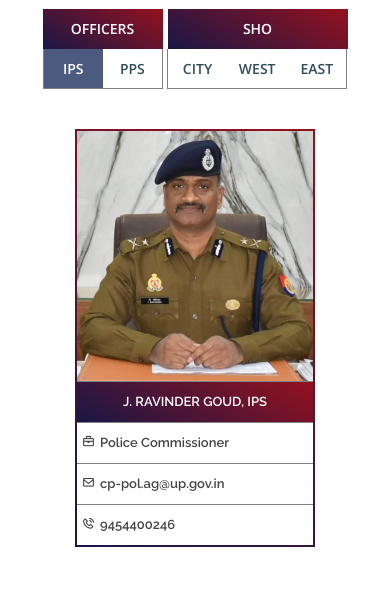
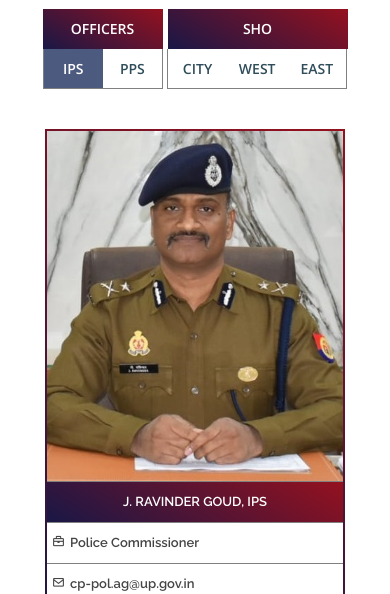
Before and after one commit to atulb29007/AgraPolice, a plain HTML site: page team.html in a window 390 px wide. Shown: the part 209-803 px from the top of the page. Drawn offline with nearby package versions, Linux system fonts and the light colour scheme.

Commit message:
latest update

```diff
--- a/assets/css/style.css
+++ b/assets/css/style.css
@@ -1037,10 +1037,18 @@ section {
 }
 
 .teams .teams-wrap .teams-pic{
-  height : 250px;
+  height : 280px;
   background-position: center;
   background-size: cover;
   background-repeat: no-repeat;
+}
+@media (max-width: 768px) {
+  .teams .teams-wrap {
+    width: 300px;
+  }
+  .teams .teams-wrap .teams-pic{
+    height : 350px;
+  }
 }
 
 .teams .teams-wrap .teams-desc h2, .teams .teams-wrap .teams-desc p{
```
